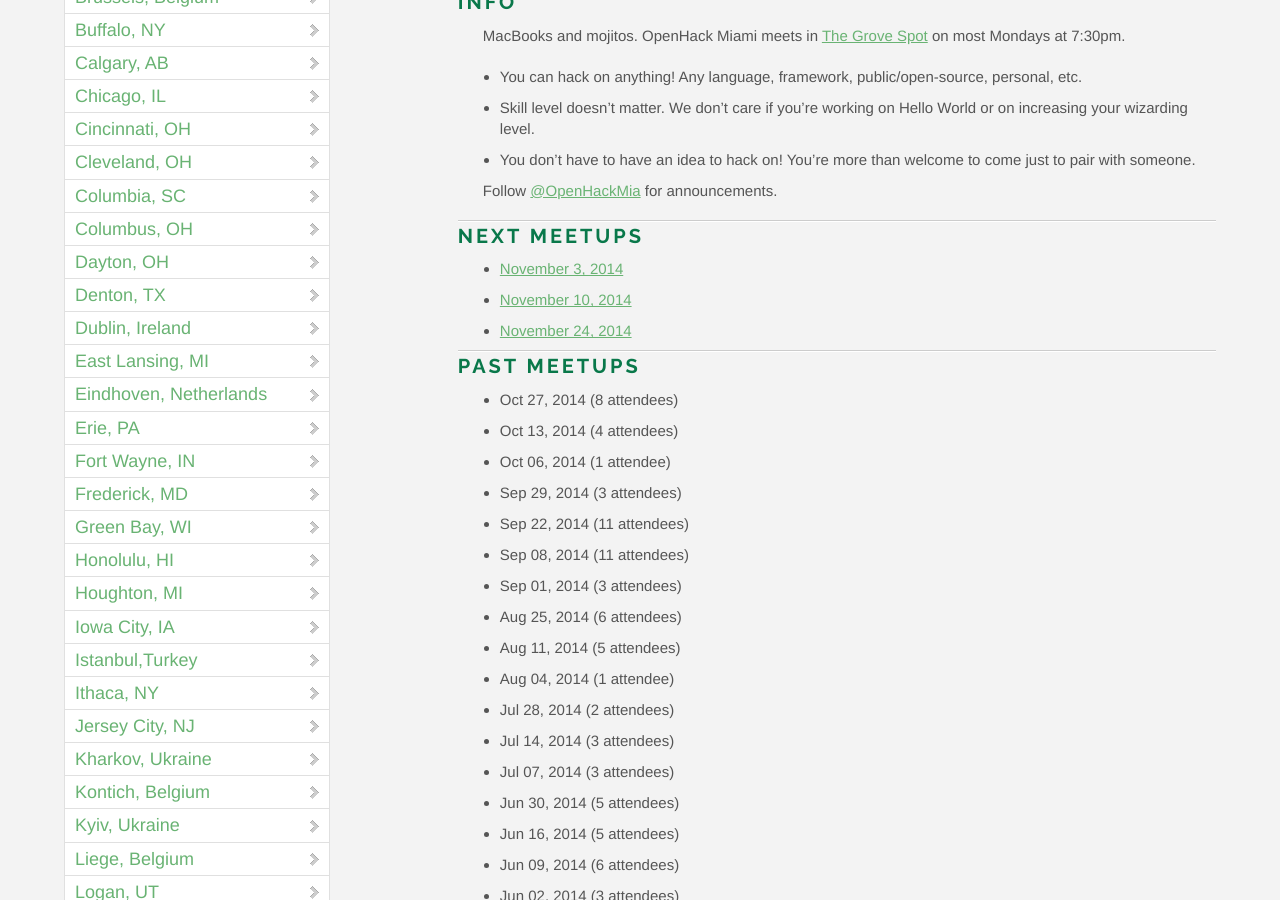
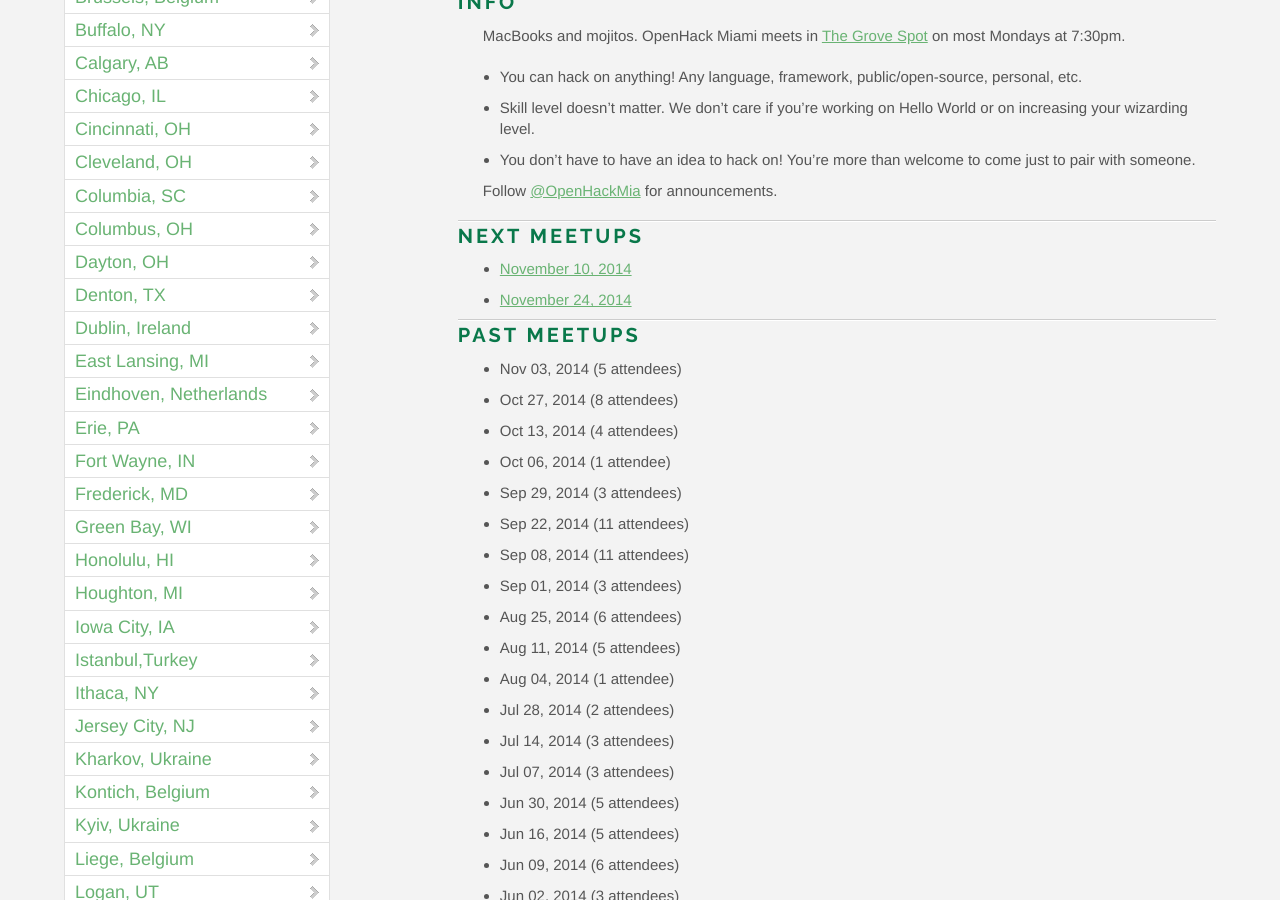
Before and after one commit to OpenHack/openhack.github.com, a Jekyll site: the page built from miami/index.markdown, in a window 1280 px wide and 900 px high, scrolled down 733 px. Built offline with Jekyll 4.4.1, drawn with Linux system fonts in a browser that asks for light colours; nearby versions of some CDN libraries; comment, search, counter and statistics services are not loaded.

Commit message:
Miami attendee info update

```diff
--- a/miami/index.markdown
+++ b/miami/index.markdown
@@ -19,12 +19,12 @@ Follow [@OpenHackMia](http://twitter.com/openhackmia) for announcements.
 
 ### Next meetups
 
-* [November 3, 2014](http://www.meetup.com/miamirb/events/216013972/)
 * [November 10, 2014](http://www.meetup.com/miamirb/events/216014092/)
 * [November 24, 2014](http://www.meetup.com/miamirb/events/216014152/)
 
 ### Past meetups
 
+* Nov 03, 2014 (5 attendees)
 * Oct 27, 2014 (8 attendees)
 * Oct 13, 2014 (4 attendees)
 * Oct 06, 2014 (1 attendee)
```
